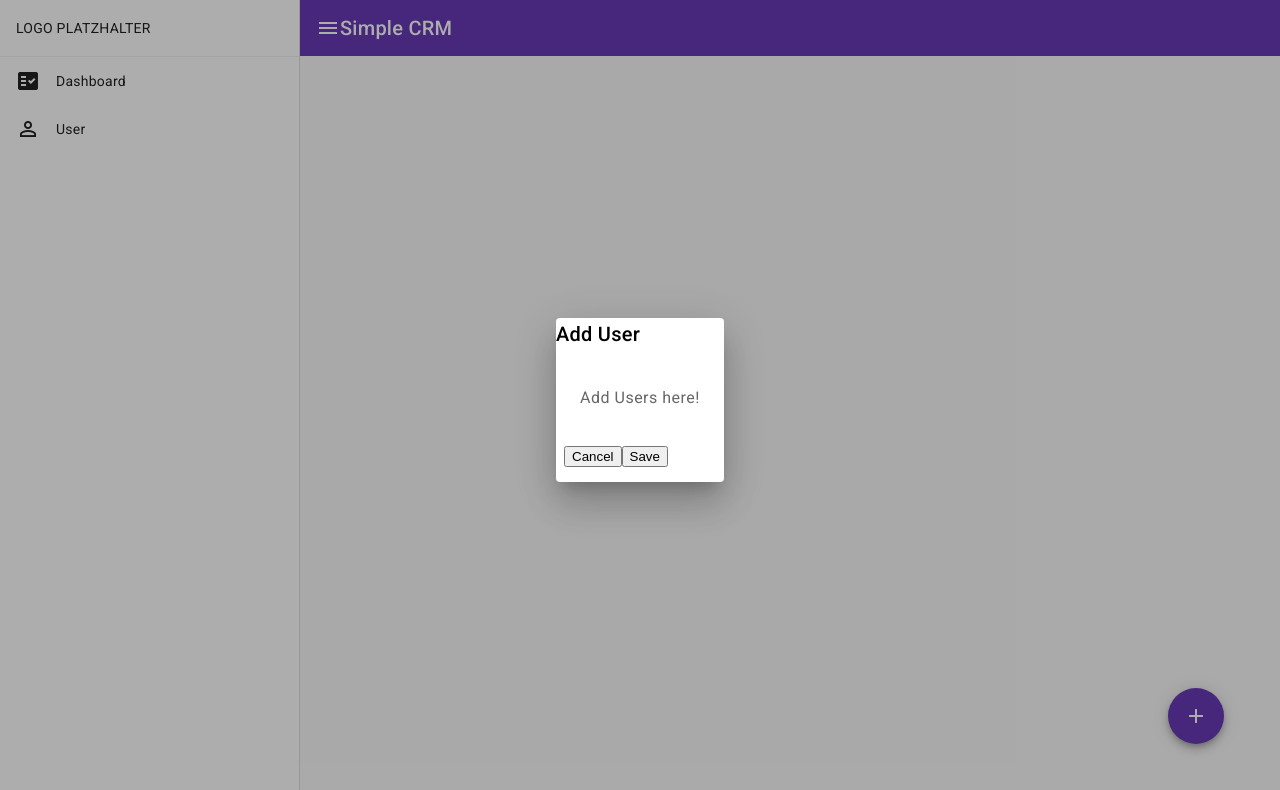
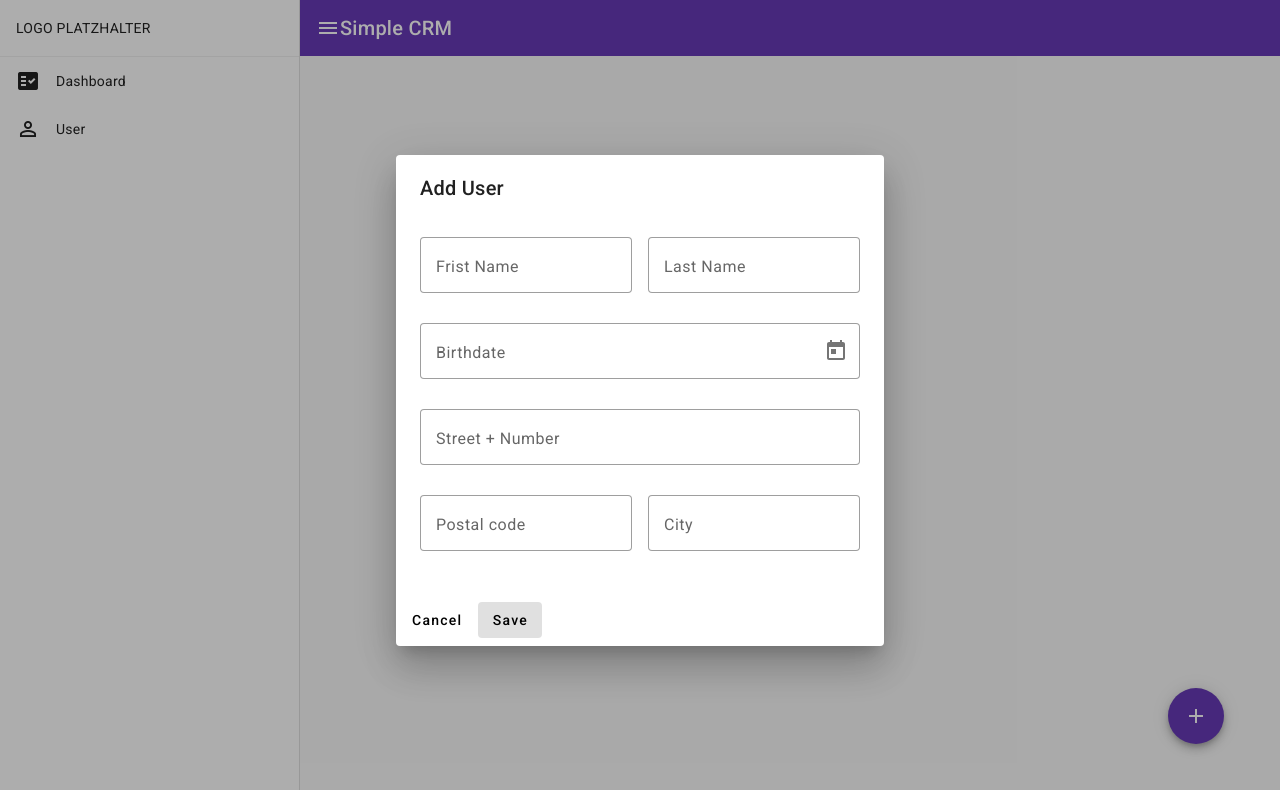
Before and after one commit to PascalThelke/simple-CRM-, an Angular app in the folder simple-crm/: page /user in a window 1280 px wide. Both pictures are taken after a click on the button "add". Shown: the top 790 px of the page. Built offline with nearby package versions, Linux system fonts and the light colour scheme.

Commit message:
implmented all inputs for the dialog

```diff
--- a/simple-crm/src/app/dialog-add-user/dialog-add-user.component.html
+++ b/simple-crm/src/app/dialog-add-user/dialog-add-user.component.html
@@ -1,8 +1,42 @@
 <h2 mat-dialog-title>Add User</h2>
 <mat-dialog-content>
-  <p> Add Users here!</p>
+    <div>
+        <mat-form-field class="pt_8 mr_16" appearance="outline">
+            <mat-label>Frist Name</mat-label>
+            <input matInput placeholder="">
+        </mat-form-field>
+        <mat-form-field class="pt_8" appearance="outline">
+            <mat-label>Last Name</mat-label>
+            <input matInput placeholder="">
+        </mat-form-field>
+    </div>
+    <div>
+        <mat-form-field class="pt_8 full_width" appearance="outline">
+            <mat-label>Birthdate</mat-label>
+            <input matInput [matDatepicker]="picker">
+            <mat-datepicker-toggle matIconSuffix [for]="picker"></mat-datepicker-toggle>
+            <mat-datepicker #picker [calendarHeaderComponent]="exampleHeader"></mat-datepicker>
+        </mat-form-field>
+    </div>
+    <div>
+        <mat-form-field class="pt_8 full_width" appearance="outline">
+            <mat-label>Street + Number</mat-label>
+            <input matInput placeholder="">
+        </mat-form-field>
+    </div>
+    <div>
+        <mat-form-field class="pt_8 mr_16" appearance="outline">
+            <mat-label>Postal code</mat-label>
+            <input matInput placeholder="">
+        </mat-form-field>
+        <mat-form-field class="pt_8" appearance="outline">
+            <mat-label>City</mat-label>
+            <input matInput placeholder="">
+        </mat-form-field>
+    </div>
+
 </mat-dialog-content>
 <mat-dialog-actions>
-  <button mat-button (click)="onNoClick()">Cancel</button>
-  <button mat-button [mat-dialog-close]="" cdkFocusInitial>Save</button>
+    <button mat-button (click)="onNoClick()">Cancel</button>
+    <button mat-button [mat-dialog-close]="" cdkFocusInitial>Save</button>
 </mat-dialog-actions>
--- a/simple-crm/src/app/dialog-add-user/dialog-add-user.component.scss
+++ b/simple-crm/src/app/dialog-add-user/dialog-add-user.component.scss
@@ -0,0 +1 @@
+// @import "../../styles.scss"
--- a/simple-crm/src/app/dialog-add-user/dialog-add-user.component.ts
+++ b/simple-crm/src/app/dialog-add-user/dialog-add-user.component.ts
@@ -1,29 +1,38 @@
-import {Component, Inject} from '@angular/core';
+import { Component } from '@angular/core';
 import {
-  MatDialog,
-  MAT_DIALOG_DATA,
-  MatDialogRef,
   MatDialogTitle,
   MatDialogContent,
   MatDialogActions,
   MatDialogClose,
 } from '@angular/material/dialog';
-import {MatButtonModule} from '@angular/material/button';
-import {FormsModule} from '@angular/forms';
-import {MatInputModule} from '@angular/material/input';
-import {MatFormFieldModule} from '@angular/material/form-field';
+import { MatButtonModule } from '@angular/material/button';
+import { FormsModule } from '@angular/forms';
+import { MatFormFieldModule } from '@angular/material/form-field';
+import { MatInputModule } from '@angular/material/input';
+import { MatDatepickerModule } from '@angular/material/datepicker';
+import { provideNativeDateAdapter } from '@angular/material/core';
+import { ExampleHeader } from '../example-header/example-header.component';
 
 @Component({
   selector: 'app-dialog-add-user',
   standalone: true,
-  imports: [MatDialogActions,MatDialogContent,MatFormFieldModule,FormsModule,MatDialogClose],
+  imports: [
+    MatDialogActions,
+    MatDialogContent,
+    MatFormFieldModule,
+    FormsModule,
+    MatDialogTitle,
+    MatButtonModule,
+    MatDialogClose,
+    MatInputModule,
+    MatDatepickerModule,
+    ExampleHeader
+  ],
   templateUrl: './dialog-add-user.component.html',
-  styleUrl: './dialog-add-user.component.scss'
+  styleUrl: './dialog-add-user.component.scss',
+  providers: [provideNativeDateAdapter()],
 })
 export class DialogAddUserComponent {
-
-
-  onNoClick(){
-
-  }
+  onNoClick() {}
+  exampleHeader = ExampleHeader;
 }
--- /dev/null
+++ b/simple-crm/src/app/example-header/example-header.component.html
@@ -0,0 +1 @@
+<p>example-header works!</p>
--- /dev/null
+++ b/simple-crm/src/app/example-header/example-header.component.ts
@@ -0,0 +1,97 @@
+/** Custom header component for datepicker. */
+import {
+  ChangeDetectionStrategy,
+  ChangeDetectorRef,
+  Component,
+  Inject,
+  OnDestroy,
+} from '@angular/core';
+import {MatCalendar, MatDatepickerModule} from '@angular/material/datepicker';
+import {
+  DateAdapter,
+  MAT_DATE_FORMATS,
+  MatDateFormats,
+  provideNativeDateAdapter,
+} from '@angular/material/core';
+import {Subject} from 'rxjs';
+import {takeUntil} from 'rxjs/operators';
+import {MatIconModule} from '@angular/material/icon';
+import {MatButtonModule} from '@angular/material/button';
+import {MatInputModule} from '@angular/material/input';
+import {MatFormFieldModule} from '@angular/material/form-field';
+
+
+@Component({
+  selector: 'example-header',
+  styles: `
+    .example-header {
+      display: flex;
+      align-items: center;
+      padding: 0.5em;
+    }
+
+    .example-header-label {
+      flex: 1;
+      height: 1em;
+      font-weight: 500;
+      text-align: center;
+    }
+  `,
+  template: `
+    <div class="example-header">
+      <button mat-icon-button (click)="previousClicked('year')">
+        <mat-icon>keyboard_double_arrow_left</mat-icon>
+      </button>
+      <button mat-icon-button (click)="previousClicked('month')">
+        <mat-icon>keyboard_arrow_left</mat-icon>
+      </button>
+      <span class="example-header-label">{{periodLabel}}</span>
+      <button mat-icon-button (click)="nextClicked('month')">
+        <mat-icon>keyboard_arrow_right</mat-icon>
+      </button>
+      <button mat-icon-button (click)="nextClicked('year')">
+        <mat-icon>keyboard_double_arrow_right</mat-icon>
+      </button>
+    </div>
+  `,
+  changeDetection: ChangeDetectionStrategy.OnPush,
+  standalone: true,
+  imports: [MatButtonModule, MatIconModule],
+})
+export class ExampleHeader<D> implements OnDestroy {
+  private _destroyed = new Subject<void>();
+
+  constructor(
+    private _calendar: MatCalendar<D>,
+    private _dateAdapter: DateAdapter<D>,
+    @Inject(MAT_DATE_FORMATS) private _dateFormats: MatDateFormats,
+    cdr: ChangeDetectorRef,
+  ) {
+    _calendar.stateChanges.pipe(takeUntil(this._destroyed)).subscribe(() => cdr.markForCheck());
+  }
+
+  ngOnDestroy() {
+    this._destroyed.next();
+    this._destroyed.complete();
+  }
+
+  get periodLabel() {
+    return this._dateAdapter
+      .format(this._calendar.activeDate, this._dateFormats.display.monthYearLabel)
+      .toLocaleUpperCase();
+  }
+
+  previousClicked(mode: 'month' | 'year') {
+    this._calendar.activeDate =
+      mode === 'month'
+        ? this._dateAdapter.addCalendarMonths(this._calendar.activeDate, -1)
+        : this._dateAdapter.addCalendarYears(this._calendar.activeDate, -1);
+  }
+
+  nextClicked(mode: 'month' | 'year') {
+    this._calendar.activeDate =
+      mode === 'month'
+        ? this._dateAdapter.addCalendarMonths(this._calendar.activeDate, 1)
+        : this._dateAdapter.addCalendarYears(this._calendar.activeDate, 1);
+  }
+}
--- a/simple-crm/src/styles.scss
+++ b/simple-crm/src/styles.scss
@@ -1,4 +1,22 @@
 /* You can add global styles to this file, and also import other style files */
 
-html, body { height: 100%; }
-body { margin: 0; font-family: Roboto, "Helvetica Neue", sans-serif; }
+html,
+body {
+  height: 100%;
+}
+body {
+  margin: 0;
+  font-family: Roboto, "Helvetica Neue", sans-serif;
+}
+
+.mr_16{
+ margin-right: 16px;
+}
+
+.pt_8{
+    padding-top: 8px;
+}
+
+.full_width{
+    width: 100%;
+}
```
Also changed, not shown: simple-crm/src/app/example-header/example-header.component.scss (added), 1 other file (tests, documents, lock files or other folders).
